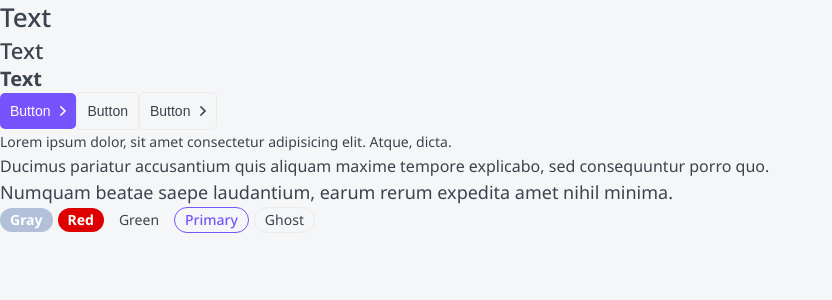
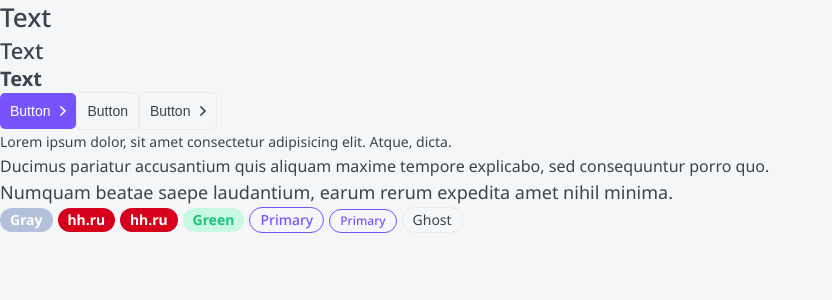
Before and after one commit to alexlibre/react-course, a Next.js app: page / in a window 1280 px wide. Shown: the top 300 px of the page, without its empty margins (0-832 px from the left). Built offline with nearby package versions, Linux system fonts and the light colour scheme.

Commit message:
update tag component

```diff
--- a/components/Tag/Tag.module.css
+++ b/components/Tag/Tag.module.css
@@ -27,7 +27,7 @@
 
 .red {
 	color: var(--white);
-	background: #DE0000;
+	background: #D6001C;
 
 	font-weight: 700;
 }
--- a/components/Tag/Tag.tsx
+++ b/components/Tag/Tag.tsx
@@ -2,7 +2,7 @@ import { TagProps } from './Tag.props';
 import styles from './Tag.module.css';
 import cn from 'classnames';
 
-export const Tag = ({ size = 'm', children, color = 'ghost', className, ...props }: TagProps): JSX.Element => {
+export const Tag = ({ size = 'm', children, color = 'ghost', href, className, ...props }: TagProps): JSX.Element => {
     return (
         <div
             className={cn(styles.tag, className, {
@@ -10,12 +10,17 @@ export const Tag = ({ size = 'm', children, color = 'ghost', className, ...props
                 [styles.medium]: size == 'm',
                 [styles.ghost]: color == 'ghost',
                 [styles.red]: color == 'red',
+                [styles.green]: color == 'green',
                 [styles.gray]: color == 'gray',
                 [styles.primary]: color == 'primary',
             })}
             {...props}
         >
-            {children}
+            {
+                href
+                    ? <a href={href}>{children}</a>
+                    : <>{children}</>
+            }
         </div>
     );
 };
--- a/pages/index.tsx
+++ b/pages/index.tsx
@@ -13,9 +13,11 @@ export default function Home(): JSX.Element {
       <P>Ducimus pariatur accusantium quis aliquam maxime tempore explicabo, sed consequuntur porro quo.</P>
       <P size='l'>Numquam beatae saepe laudantium, earum rerum expedita amet nihil minima.</P>
       <Tag color='gray'>Gray</Tag>
-      <Tag color='red'>Red</Tag>
+      <Tag color='red'>hh.ru</Tag>
+      <Tag color='red' href="https://hh.ru">hh.ru</Tag>
       <Tag color='green'>Green</Tag>
       <Tag color='primary'>Primary</Tag>
+      <Tag color='primary' size='s'>Primary</Tag>
       <Tag>Ghost</Tag>
     </>
   );
```
